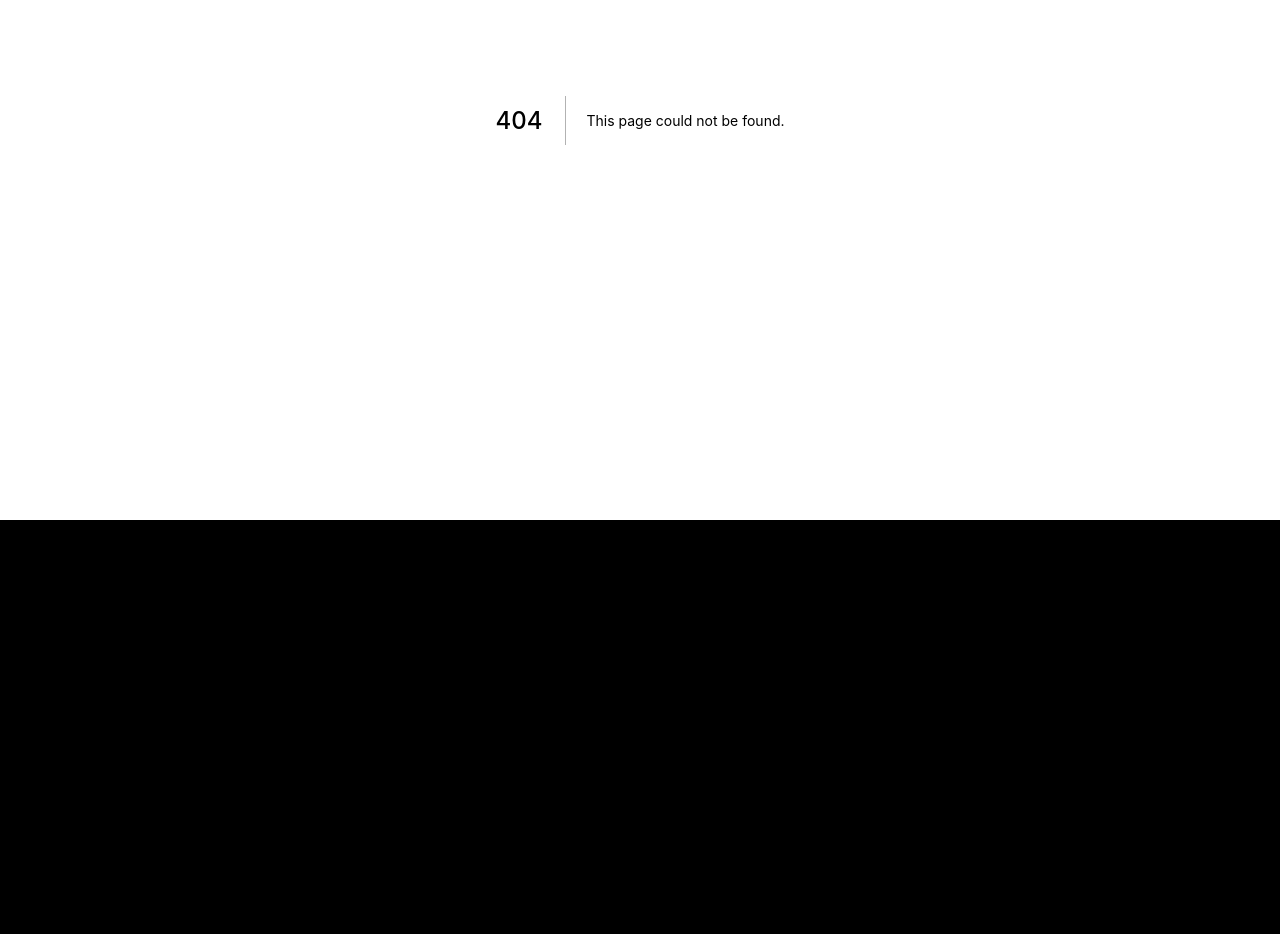
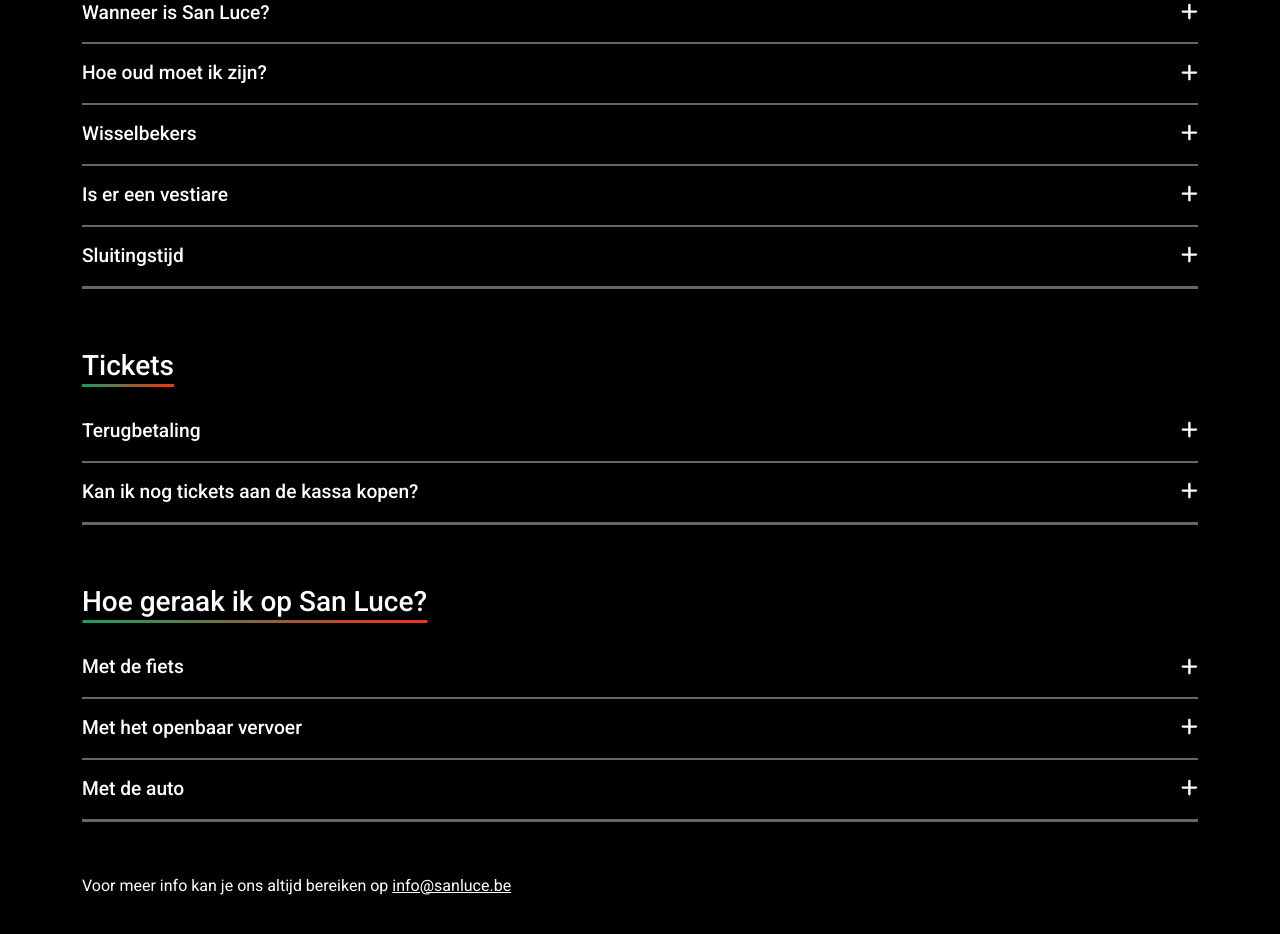
Before and after one commit to segersviktor/san-luce-2022, a Next.js app: page /info in a window 1280 px wide. Before the commit this address had no page. Shown: the part 280-1214 px from the top of the page. Before the commit the page ends 800 px from the top, so only its background shows below. Built offline with nearby package versions, Linux system fonts and the light colour scheme.

Commit message:
Added faq page

```diff
--- a/components/main-footer.js
+++ b/components/main-footer.js
@@ -51,7 +51,7 @@ const MainFooter = () => {
                                 </Link>
                             </li>
                             <li>
-                                <Link href='#'>
+                                <Link href='/info'>
                                     <a>
                                         FAQ
                                     </a>
--- a/components/main-navigation.js
+++ b/components/main-navigation.js
@@ -36,17 +36,10 @@ const MainNavigation = () => {
                                 </a>
                             </Link>
                         </li>
-                        <li className='main-navigation__menu--item'>
-                            <Link href='#'>
+                        <li className={ (router.pathname === "/info" ? 'main-navigation__menu--item is-active' : 'main-navigation__menu--item') }>
+                            <Link href='/info'>
                                 <a>
-                                    Info
-                                </a>
-                            </Link>
-                        </li>
-                        <li className='main-navigation__menu--item'>
-                            <Link href='#'>
-                                <a>
-                                    Faq
+                                    FAQ
                                 </a>
                             </Link>
                         </li>
--- /dev/null
+++ b/components/render/question.js
@@ -0,0 +1,38 @@
+import React, {useEffect, useRef, useState} from 'react';
+import {FontAwesomeIcon} from "@fortawesome/react-fontawesome";
+import {faFacebook} from "@fortawesome/free-brands-svg-icons";
+import {faPlus} from "@fortawesome/free-solid-svg-icons";
+
+const Question = (props) => {
+
+    const [active, setActive] = useState(false);
+    const contentRef = useRef(null);
+
+    const toggleAccordion = () => { setActive(!active); };
+
+    useEffect(() => {
+        contentRef.current.style.maxHeight = active
+            ? `${contentRef.current.scrollHeight}px`
+            : "0px";
+    }, [contentRef, active]);
+
+    return (
+        <div className="questions__item" onClick={ toggleAccordion }>
+            <div className={ active ? 'questions__item--question is-active' : 'questions__item--question' } ref={ contentRef }>
+                <span>{ props.question }</span>
+                <span className="questions__item--icon"><FontAwesomeIcon icon={ faPlus }/></span>
+            </div>
+            <div className={ active ? 'questions__item--answer is-active' : 'questions__item--answer' } ref={ contentRef }>
+                <ul>
+                    { props.answer.map((item, key) => {
+                        return (
+                            <li key={ key } className="text">{ item }</li>
+                        )
+                    }) }
+                </ul>
+            </div>
+        </div>
+    );
+};
+
+export default Question;
--- /dev/null
+++ b/data/faq.json
@@ -0,0 +1,72 @@
+{
+  "Praktisch": [
+    {
+      "question": "Wanneer is San Luce?",
+      "answer": [
+        "Het festival gaat door van vrijdagavond 12 augustus 2022 tot en met zaterdag 13 augustus 2022."
+      ]
+    },
+    {
+      "question": "Hoe oud moet ik zijn?",
+      "answer": ["San Luce heeft een minimum leeftijd van 16+."]
+    },
+    {
+      "question": "Wisselbekers",
+      "answer": [
+        "Aangezien wij een duurzaam festival zijn geloven wij niet in wegwerpbekers. Er zijn daarom herbruikbare bekers.",
+        "Je betaalt voor je beker één jeton. Als je de beker terug inruilt, krijg je de opvoorhand betaalde kost terug."
+      ]
+    },
+    {
+      "question": "Is er een vestiare",
+      "answer": ["Ons evenement is volledig openlucht. Daardoor is er geen vestiare."]
+    },
+    {
+      "question": "Sluitingstijd",
+      "answer": [
+        "De muziek start om 21:00 en stopt om 03:00.",
+        "Onze toog is open tot 02:45.",
+        "De verkoop van drankbonnen stopt om 02:30.",
+        "Bonnen zijn geldig tijdens de volledige lichtfeesten over het volledige domein. Dit wil zeggen dat je met je bonnen zowel op de San Luce weide als in de wijk kan betalen."
+      ]
+    }
+  ],
+  "Tickets": [
+    {
+      "question": "Terugbetaling",
+      "answer": [
+        "Er worden geen tickets terugbetaald."
+      ]
+    },
+    {
+      "question": "Kan ik nog tickets aan de kassa kopen?",
+      "answer": [
+        "Er zijn nog steeds tickets te koop aan de kassa. We houden ons wel aan de regel vol is vol. Dit wil zeggen dat als de capaciteit bereikt is, inkom zonder tickets geweigerd wordt."
+      ]
+    }
+  ],
+  "Hoe geraak ik op San Luce?": [
+    {
+      "question": "Met de fiets",
+      "answer": [
+        "Het festivalterrein is het beste bereikbaar met de fiets. Er is een fietsenstalling voorzien waar je je fiets veilig kan achterlaten."
+      ]
+    },
+    {
+      "question": "Met het openbaar vervoer",
+      "answer": [
+        "De lichtfeesten zijn makkelijk te bereiken met het openbaar vervoer. Afstappen doe je best aan de bushalte Rozenlaan. Deze bevindt zich op enkele meters van de hoofdinkom.",
+        "Lijn 181 (Groenplaats – Aartselaar – Rumst) – halte Rozenlaan.",
+        "Lijn 295 (Antwerpen – Niel – Predikherenvelden – Boom ) – halte Rozenlaan."
+      ]
+    },
+    {
+      "question": "Met de auto",
+      "answer": [
+        "Er zijn 2 betalende parkings voor auto’s in de Predikherenhoevestraat. (€5/voertuig).",
+        "Er zijn parkingplaatsen voor mindervaliden voorzien ter hoogte van de school in de Predikherenhoevestraat.",
+        "Er zijn gratis parkeerplaatsen voor auto’s in de Beukenlaan aan het Gemeentelijk Park van Boom."
+      ]
+    }
+  ]
+}
--- /dev/null
+++ b/pages/info/index.js
@@ -0,0 +1,56 @@
+import React from 'react';
+import MasterLayout from "../../components/master-layout";
+import MainHeader from "../../components/main-header";
+import questionData from "../../data/faq.json";
+import Question from "../../components/render/question";
+
+const Faq = ({questions}) => {
+    return (
+        <MasterLayout>
+            <div className="main-layout__content">
+                <MainHeader/>
+                <div className="section-questions">
+                    <section className="container">
+                        <h3>Praktisch</h3>
+                        <div className="questions">
+                            { questions['Praktisch'].map((item, key) => {
+                                return (
+                                    <Question key={ key } question={ item.question } answer={ item.answer } />
+                                )
+                            }) }
+                        </div>
+                        <h3>Tickets</h3>
+                        <div className="questions">
+                            { questions['Tickets'].map((item, key) => {
+                                return (
+                                    <Question key={ key } question={ item.question } answer={ item.answer } />
+                                )
+                            }) }
+                        </div>
+                        <h3>Hoe geraak ik op San Luce?</h3>
+                        <div className="questions">
+                            { questions['Hoe geraak ik op San Luce?'].map((item, key) => {
+                                return (
+                                    <Question key={ key } question={ item.question } answer={ item.answer } />
+                                )
+                            }) }
+                        </div>
+                        <div className="questions questions--other">
+                            {/*TODO MAIL ADRES*/}
+                            <p className="text">Voor meer info kan je ons altijd bereiken op <a href="mailto:lennert.slabbinck@hotmail.be">info@sanluce.be</a></p>
+                        </div>
+                    </section>
+                </div>
+            </div>
+        </MasterLayout>
+    )
+}
+
+
+export const getStaticProps = async () => {
+    return {
+        props: {questions: questionData},
+    };
+};
+
+export default Faq;
--- a/pages/line-up/[query].js
+++ b/pages/line-up/[query].js
@@ -3,7 +3,7 @@ import Link from 'next/link';
 import MasterLayout from '../../components/master-layout';
 import MainHeader from "../../components/main-header";
 import {useRouter} from "next/router";
-import lineUpData from '../../data/lineUpData.json';
+import lineUpData from '../../data/line-up.json';
 import {FontAwesomeIcon} from "@fortawesome/react-fontawesome";
 import {faFacebook, faInstagram, faSpotify} from "@fortawesome/free-brands-svg-icons";
 
--- a/pages/line-up/index.js
+++ b/pages/line-up/index.js
@@ -3,7 +3,7 @@ import Link from 'next/link';
 import MasterLayout from '../../components/master-layout';
 import MainHeader from "../../components/main-header";
 import {useRouter} from "next/router";
-import lineUpData from '../../data/lineUpData.json';
+import lineUpData from '../../data/line-up.json';
 import {FontAwesomeIcon} from "@fortawesome/react-fontawesome";
 import {faFacebook, faInstagram, faSpotify} from "@fortawesome/free-brands-svg-icons";
 
--- a/styles/components/_components.scss
+++ b/styles/components/_components.scss
@@ -4,6 +4,7 @@
 @import "section-hero";
 @import "section-line-up";
 @import "section-tickets";
+@import "section-questions";
 @import "countdown";
 @import "section-aftermovie";
 @import "render/line-up";
--- /dev/null
+++ b/styles/components/_section-questions.scss
@@ -0,0 +1,114 @@
+$b: 'questions';
+
+.#{$b} {
+  display: flex;
+  flex-direction: column;
+  border-bottom: 1px solid #666666;
+  margin-bottom: rem(50);
+
+  &__item {
+    color: $white;
+    cursor: pointer;
+    width: 100%;
+    display: inline-block;
+    border-bottom: 2px solid #666666;
+
+    &--icon {
+      transition: all 0.3s ease;
+    }
+
+    &--question {
+      padding: rem(15) 0;
+      font-size: 1.2rem;
+      font-weight: 500;
+      display: flex;
+      justify-content: space-between;
+
+      &.is-active {
+        border-bottom: 2px solid #666666;
+
+        .#{$b}__item--icon {
+          transform: rotate(45deg);
+        }
+      }
+    }
+
+    &--answer {
+      color: #8d8585;
+      margin: 0 rem(10);
+      max-height: 0;
+      overflow: hidden;
+      transition: all 0.3s ease;
+      text-align: left;
+      cursor: default;
+
+      &.is-active {
+        margin: rem(10);
+        display: block;
+      }
+
+      ul {
+        margin: 0;
+        padding: 0;
+        list-style: none;
+
+        li {
+          margin: 0;
+          position: relative;
+          padding-left: 1.5em;
+
+          &:before {
+            background-color: #8d8585;
+            border-radius: 50%;
+            content: "";
+            display: block;
+            height: 0.6rem;
+            left: .25em;
+            position: absolute;
+            bottom: 0.6em;
+            width: 0.6rem;
+          }
+        }
+      }
+    }
+  }
+
+  &--other {
+    margin-bottom: 0;
+    border-bottom: none;
+
+    a {
+      text-decoration: underline;
+
+      &:hover {
+        color: $color-brand-base;
+      }
+    }
+  }
+}
+
+.section-questions {
+  background-color: $black;
+  color: $white;
+  padding-top: 50px;
+
+  h3 {
+    margin-bottom: rem(10);
+    position: relative;
+    display: inline-block;
+    padding: 10px 0;
+
+    &:after {
+      content: "";
+      background-image: -webkit-linear-gradient(right, #EB3617 5.19%, #189E64 100%);
+      background-image: linear-gradient(270deg, #EB3617 5.19%, #189E64 100%);
+      width: 100%;
+      height: 3px;
+      position: absolute;
+      left: 50%;
+      bottom: 5px;
+      transform: translateX(-50%);
+    }
+
+  }
+}
```
Also changed, not shown: data/line-up.json (renamed from data/lineUpData.json).
